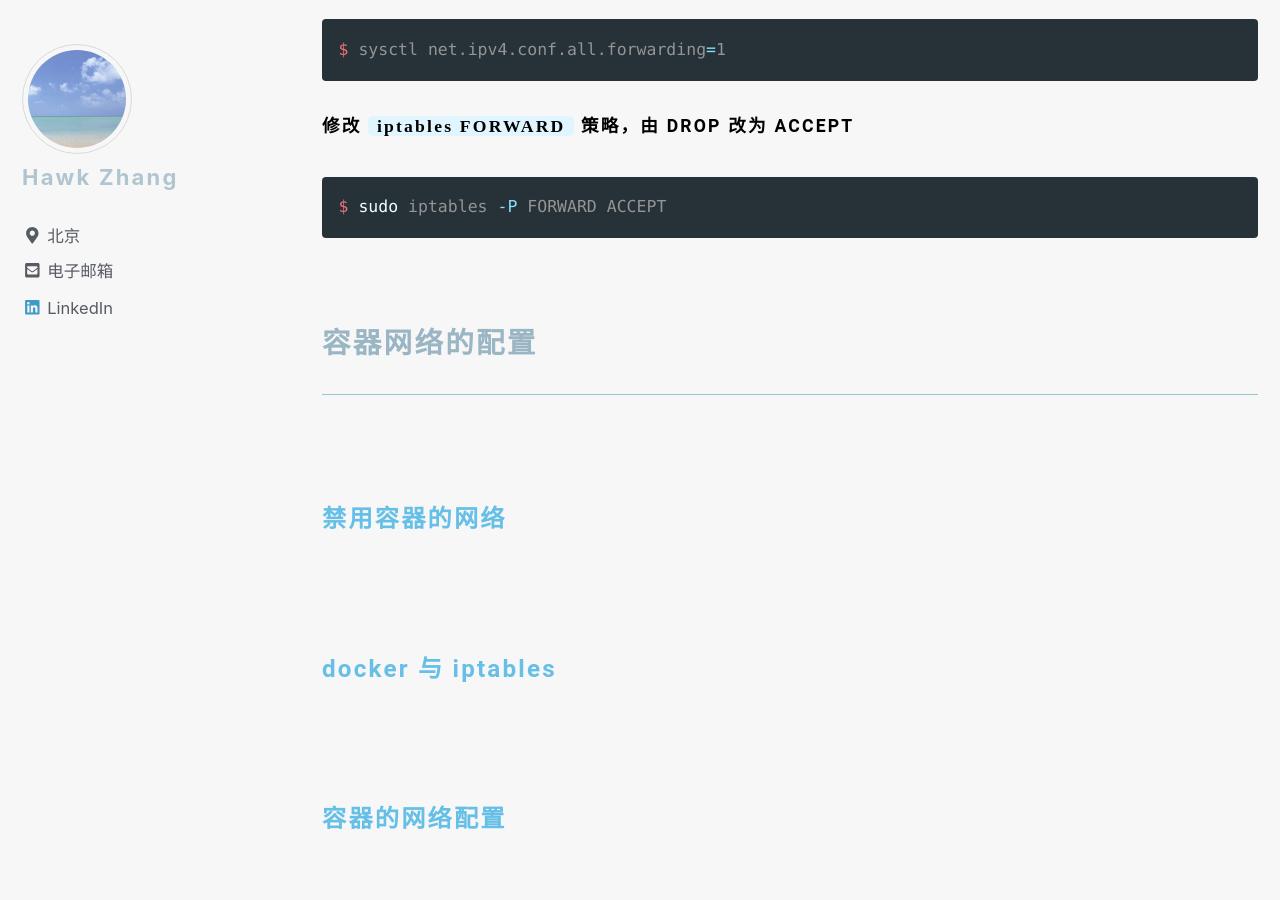
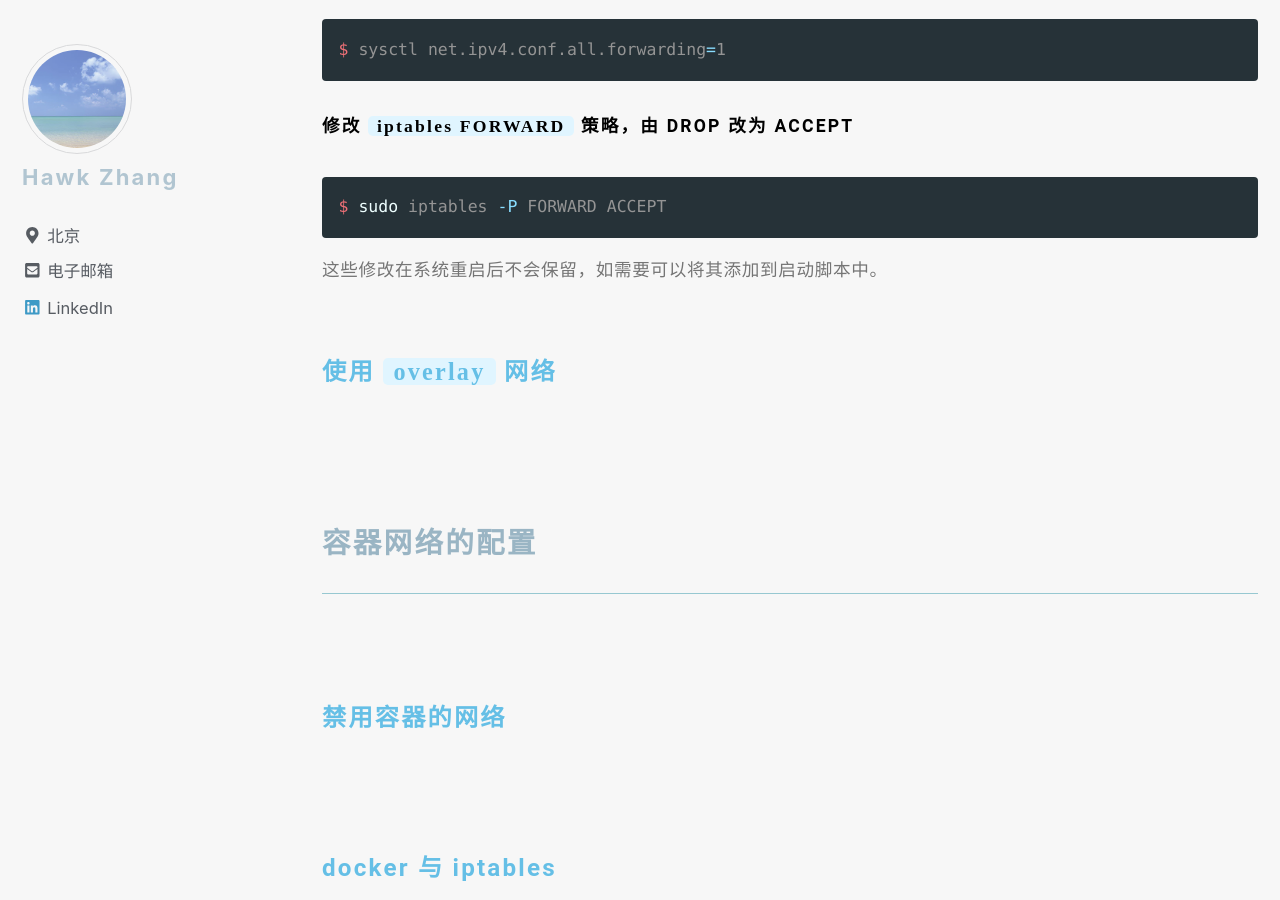
Before and after one commit to narru888/linotes_note, a Jekyll site: the page built from _posts/docker/2018-02-01-docker.basic.md, in a window 1280 px wide and 900 px high, scrolled down 29132 px. Built offline with Jekyll 4.4.1, drawn with Linux system fonts in a browser that asks for light colours; nearby versions of some CDN libraries; a script that is not in the unit is left out.

Commit message:
update on 2018-10-03 13:20:01 CST

````diff
--- a/_posts/docker/2018-02-01-docker.basic.md
+++ b/_posts/docker/2018-02-01-docker.basic.md
@@ -833,10 +833,6 @@
 
 
 
-
-
-
-
 #### 使用 `bridge` 网络
 
 这是默认的网络驱动。如果用户在创建网络时不指定驱动，默认就会使用 `bridge`。如果应用程序运行于独立的容器中，而且它们之间需要通信，通常会使用该驱动。
@@ -963,6 +959,16 @@
 $ sudo iptables -P FORWARD ACCEPT
 ```
 
+这些修改在系统重启后不会保留，如需要可以将其添加到启动脚本中。
+
+
+
+
+
+#### 使用 `overlay` 网络
+
+
+
 
 
 
````
